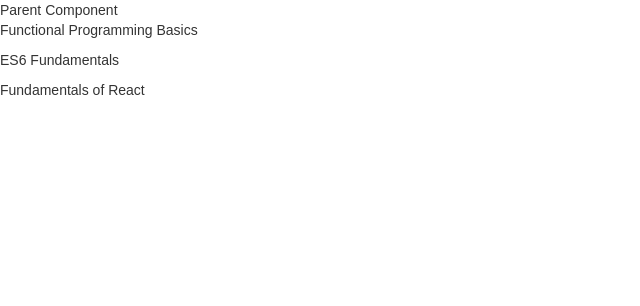
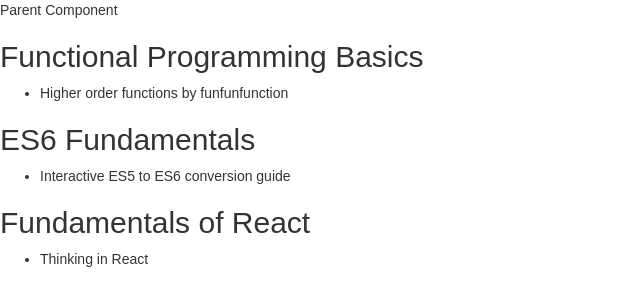
Before and after one commit to anntenna/Bookmark-manager, a React (Create React App) app: page / in a window 1280 px wide. Shown: the top 306 px of the page, without its empty margins (0-640 px from the left). Built offline with nearby package versions, Linux system fonts and the light colour scheme.

Commit message:
Modified App.js and Subject.js to accommodate new state structure

```diff
--- a/src/App.js
+++ b/src/App.js
@@ -42,9 +42,9 @@ class App extends Component {
     return (
       <div>
         Parent Component
-        <Subject subject={this.state.sections[0].subject} />
-        <Subject subject={this.state.sections[1].subject} />
-        <Subject subject={this.state.sections[2].subject} />
+        <Subject items={this.state.sections[0]} />
+        <Subject items={this.state.sections[1]} />
+        <Subject items={this.state.sections[2]} />
       </div>
     );
   }
--- a/src/components/Subject.js
+++ b/src/components/Subject.js
@@ -6,6 +6,13 @@ export default class Section extends Component {
     }
     //event handlers
     render() {
-        return (<p>{this.props.subject}</p>);
+        return (
+            <div>
+                <h2>{this.props.items.subject}</h2>
+                <ul>
+                    <li>{this.props.items.resources[0].title}</li>
+                </ul>
+            </div>
+            );
     }
 }
```
